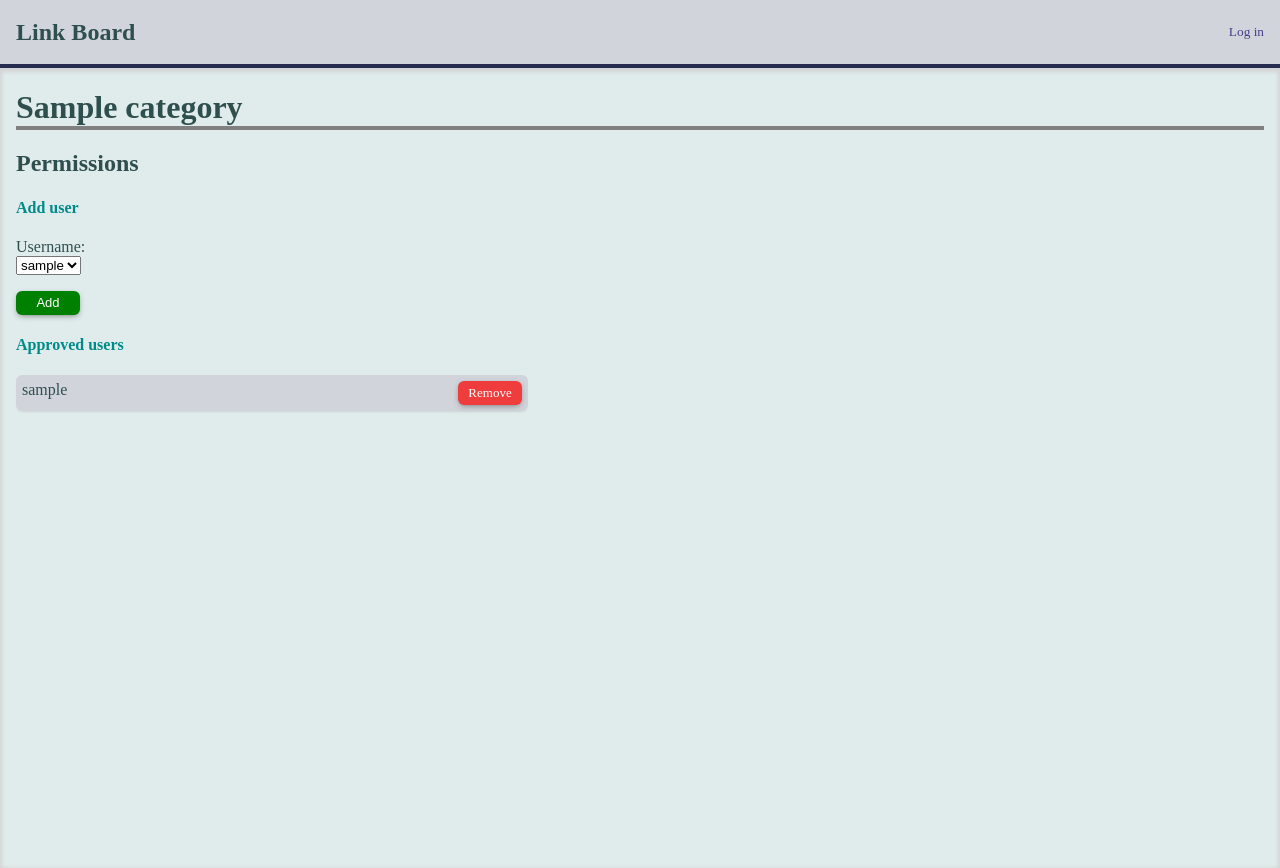
After one commit to Niria/link-board-tsoha, a Python web app: template app/templates/category_permissions.html in a window 1280 px wide. The commit adds this page. Run offline with Jinja, Linux system fonts and the light colour scheme; the template is opened without the code that fills it: most values are stand-ins (such as "Sample title", 1, 10 or a date in 2020).

Commit message:
Implement user permissions edit feature
Admins can now manage user permissions via new button on the category page. Admin can grant and remove permissions for users.

```diff
--- a/app/static/style.css
+++ b/app/static/style.css
@@ -33,8 +33,17 @@ h1 {
   margin-bottom: 0;
 }
 
+h2 {
+  color: var(--text-color-1);
+}
+
 h3 {
+  color: var(--text-color-1);
   margin-block: 0;
+}
+
+h4 {
+  color: var(--text-color-2);
 }
 
 .thread-content h3 {
@@ -432,3 +441,54 @@ div:has(.profile-replies-thread-container) {
   right: 0.5rem;
   top: 0.5rem;
 }
+
+.approve-user-form {
+  & label {
+    color: var(--text-color-1);
+  }
+  & input {
+    margin-top: 1rem;
+  }
+  & input[type="submit"] {
+    width: 4rem;
+    height: 1.5rem;
+    border-radius: 0.375rem;
+    background-color: green;
+    color: white;
+    font-size: small;
+  }
+}
+
+.approved-users-list {
+  width: fit-content;
+  min-width: 32rem;
+  list-style: none;
+  padding: 0;
+}
+
+.approved-user {
+  margin: 0.75rem 0;
+  padding:0.375rem;
+  border-radius: 0.375rem;
+  background-color: var(--bg-color-3);
+  color: var(--text-color-1);
+  display: flex;
+  flex-direction: row;
+  justify-content: space-between;
+  gap: 1rem;
+  box-shadow: 0 0.125rem 0.25rem -0.25rem dimgray;
+}
+
+.approved-user:hover {
+  filter: brightness(95%);
+}
+
+.approved-user button {
+  width: 4rem;
+  height: 1.5rem;
+  border-radius: 0.375rem;
+  font-size: small;
+  text-align: center;
+  color: white;
+  background-color: #ef3d3d;
+}
--- a/app/templates/category.html
+++ b/app/templates/category.html
@@ -18,6 +18,11 @@
             {% if session.user_role > 0 %}
                 <button type="button"
                         class="btn btn-category btn-big"
+                        onclick="window.location.href='{{ url_for('edit_permissions', category=category.name) }}';">
+                    Permissions
+                </button>
+                <button type="button"
+                        class="btn btn-category btn-big"
                         onclick="window.location.href='{{ url_for('edit_category', category=category.name) }}';">
                     Edit category
                 </button>
--- /dev/null
+++ b/app/templates/category_permissions.html
@@ -0,0 +1,37 @@
+{% extends "base.html" %}
+{% block title %}Permissions{% endblock %}
+{% block content %}
+    <div class="category-title-container">
+        <h1>{{ category.name }}</h1>
+    </div>
+    <h2>Permissions</h2>
+    <h4>Add user</h4>
+    <form class="approve-user-form" action="{{ url_for('edit_permissions', category=category.name) }}" method="post">
+        <label for="username">Username:</label>
+        <br>
+        <select id="username" name="user_id">
+            {% for user in unapproved_users %}
+                <option value="{{ user.id }}">{{ user.username }}</option>
+
+            {% endfor %}
+        </select>
+        <input type="hidden" name="csrf_token" value="{{ session.csrf_token }}"/>
+        <br>
+        <input class="btn" type="submit" value="Add"/>
+    </form>
+    <h4>Approved users</h4>
+    <ul class="approved-users-list">
+        {% for user in approved_users %}
+            <li class="approved-user">
+                <span>{{ user.username }}</span>
+                <form action="{{ url_for('edit_permissions', category=category.name) }}" method="POST">
+                    <input type="hidden" name="user_id" value="{{ user.id }}"/>
+                    <input type="hidden" name="csrf_token" value="{{ session.csrf_token }}"/>
+                    <button type="submit" class="btn btn-remove-access">Remove</button>
+                </form>
+            </li>
+        {% endfor %}
+    </ul>
+
+
+{% endblock %}
--- a/schema.sql
+++ b/schema.sql
@@ -6,6 +6,7 @@ CREATE TABLE users (
     display_name VARCHAR(64) UNIQUE NOT NULL,
     password VARCHAR(255) NOT NULL,
     profile_public BOOLEAN DEFAULT TRUE,
+    description TEXT,
     user_role SMALLINT DEFAULT 0,
     created_at TIMESTAMP WITH TIME ZONE DEFAULT CURRENT_TIMESTAMP
 );
```
Also changed, not shown: app/admin.py (+19 -4 lines), app/content.py (+43 -1 lines).
